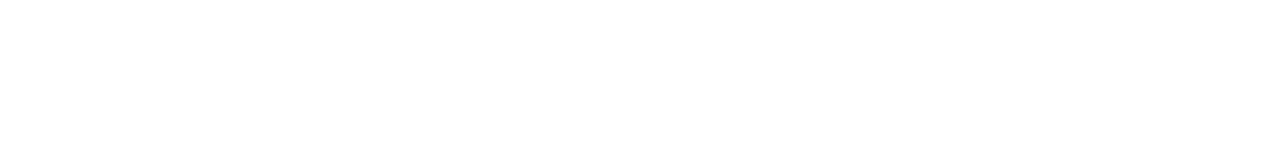
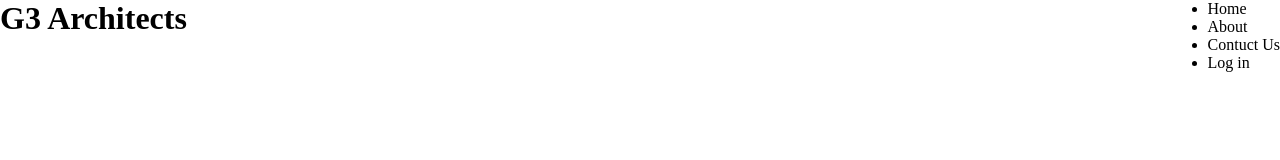
Before and after one commit to Sobrul/2nd-assignment, a plain HTML site: page index.html in a window 1280 px wide. Drawn offline with Linux system fonts and the light colour scheme.

Commit message:
header add

```diff
--- a/css/style.css
+++ b/css/style.css
@@ -0,0 +1,8 @@
+*{
+    margin: 0;
+
+}
+.kolla{
+    display: flex;
+    justify-content: space-between;
+}
--- a/index.html
+++ b/index.html
@@ -5,8 +5,19 @@
     <meta http-equiv="X-UA-Compatible" content="IE=edge">
     <meta name="viewport" content="width=device-width, initial-scale=1.0">
     <title>G3 Architects</title>
+    <link rel="stylesheet" href="css/style.css">
 </head>
 <body>
-
+    <header>
+        <div class="kolla">
+            <h1>G3 Architects</h1>
+            <ul class="memu">
+                <li>Home</li>
+                <li>About</li>
+                <li>Contuct Us</li>
+                <li>Log in</li>
+            </ul>
+        </div>
+    </header>
 </body>
 </html>
```
Also changed, not shown: images/architect.png (added), images/banner.png (added), images/icons/customers.png (added), images/icons/email.png (added), images/icons/projects.png (added), images/icons/ribon.png (added), images/sponsors/amazon.png (added), images/sponsors/figma.png (added), images/sponsors/google.png (added), images/sponsors/spotify.png (added), images/sponsors/telerama.png (added), images/team1.png (added), images/team2.png (added), images/team3.png (added), 1 more files.
